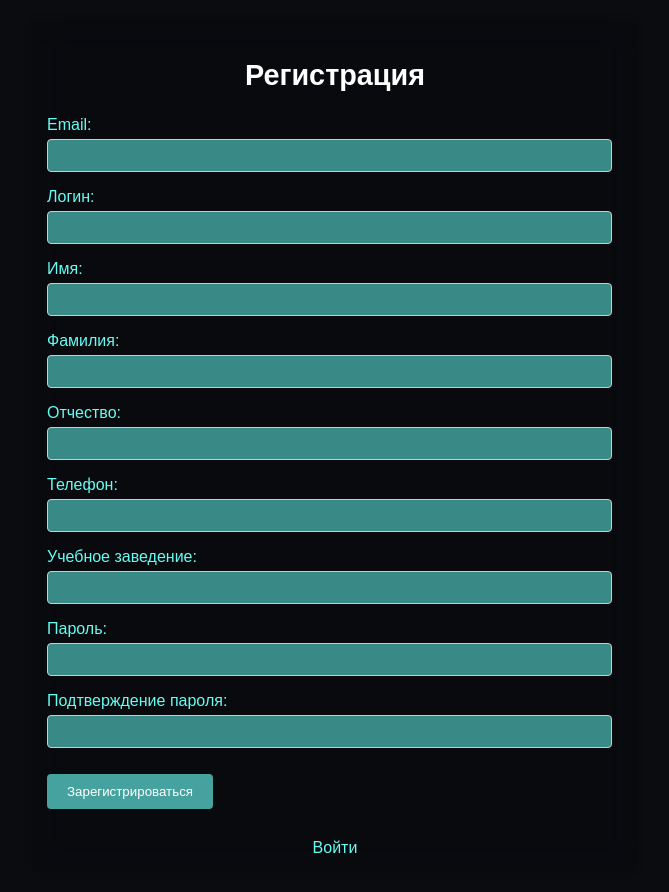
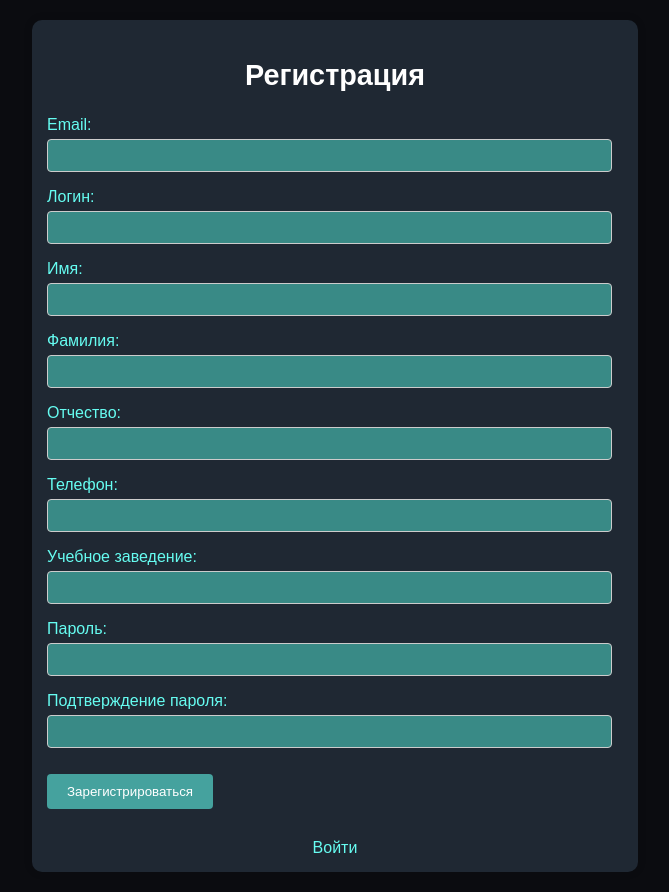
Before and after one commit to arsIk320/predprof, a Flask app: page /register in a window 1280 px wide. Shown: the whole page, without its empty margins (305-974 px from the left). Run offline with Flask 3, Linux system fonts and the light colour scheme.

Commit message:
Add files via upload

```diff
--- a/static/css/style.css
+++ b/static/css/style.css
@@ -12,7 +12,7 @@ body {
     box-shadow: 0 0 10px rgba(0, 0, 0, 0.1);
     margin-top: 52px;
     border-radius: 15px;
-    background: rgb(0, 0, 0, 0.1);
+    background-color: #1f2833;
     backdrop-filter: blur(15px);
     justify-self: center;
 }
```
